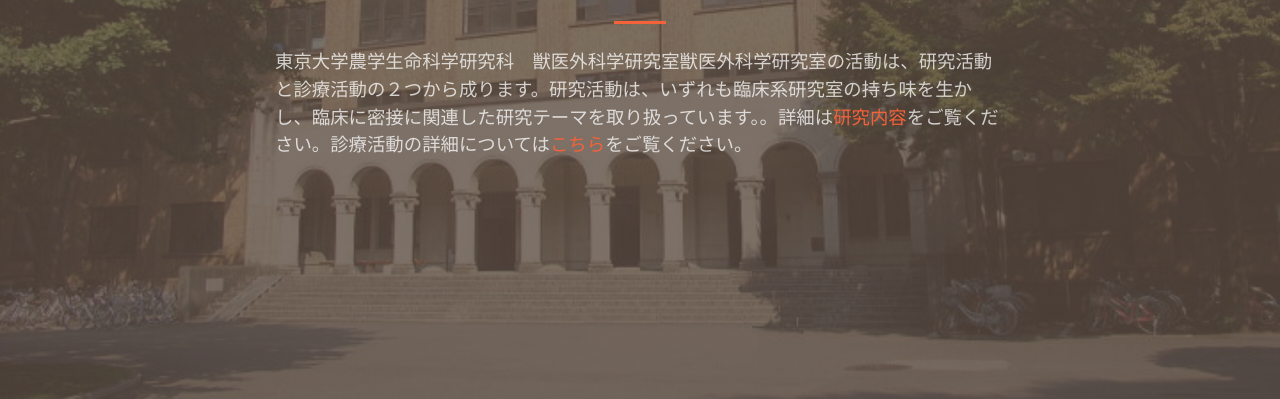
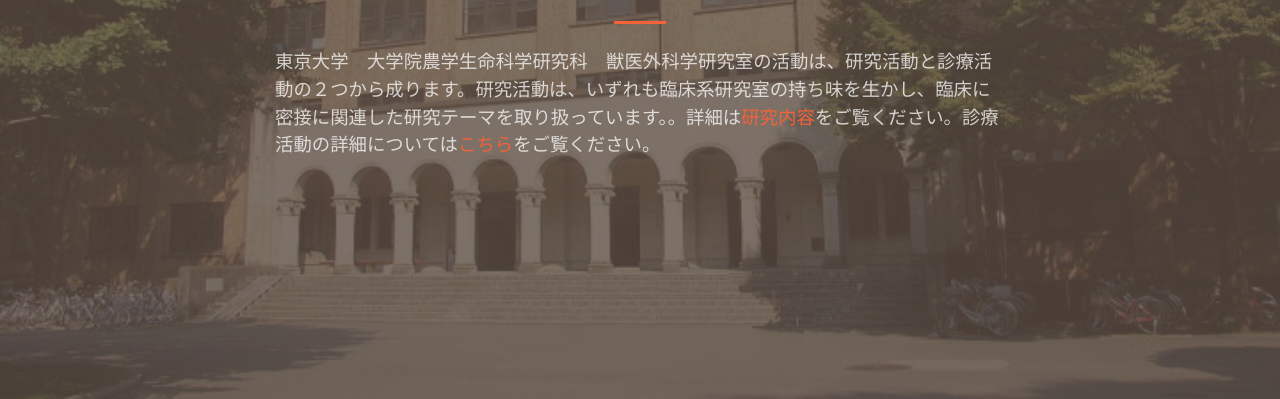
Before and after one commit to tomy-k/vetsurgery_HP_plan, a website with bundled scripts: page index.html in a window 1280 px wide. Shown: the part 401-800 px from the top of the page. Built offline with nearby package versions, Linux system fonts and the light colour scheme.

Commit message:
change ~~ after mtg No.3

```diff
--- a/index.html
+++ b/index.html
@@ -62,7 +62,7 @@
           <hr class="divider my-4">
         </div>
         <div class="col-lg-8 align-self-baseline">
-          <p class="text-white-75 font-weight-light text-left mb-5">東京大学農学生命科学研究科　獣医外科学研究室獣医外科学研究室の活動は、研究活動と診療活動の２つから成ります。研究活動は、いずれも臨床系研究室の持ち味を生かし、臨床に密接に関連した研究テーマを取り扱っています。。詳細は<a href="./Contents.html">研究内容</a>をご覧ください。診療活動の詳細については<a href="http://www.vm.a.u-tokyo.ac.jp/vmc/">こちら</a>をご覧ください。</p>
+          <p class="text-white-75 font-weight-light text-left mb-5">東京大学　大学院農学生命科学研究科　獣医外科学研究室の活動は、研究活動と診療活動の２つから成ります。研究活動は、いずれも臨床系研究室の持ち味を生かし、臨床に密接に関連した研究テーマを取り扱っています。。詳細は<a href="./Contents.html">研究内容</a>をご覧ください。診療活動の詳細については<a href="http://www.vm.a.u-tokyo.ac.jp/vmc/">こちら</a>をご覧ください。</p>
         </div>
       </div>
     </div>
```
